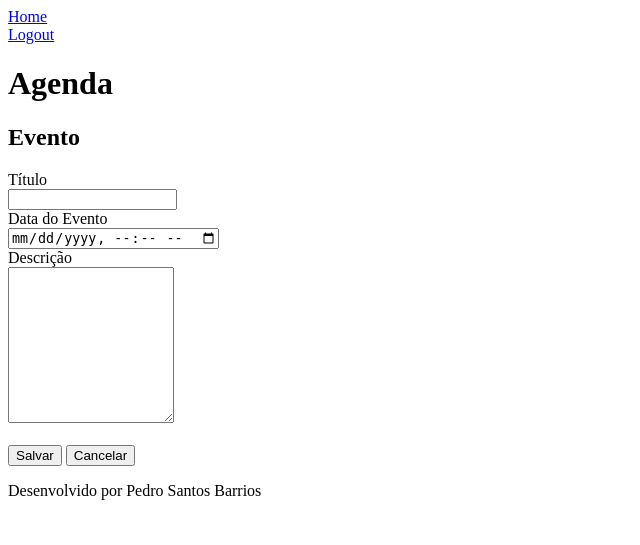
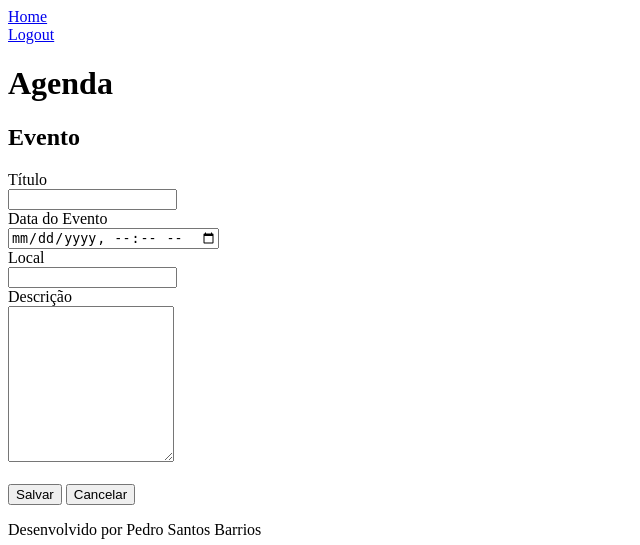
Before and after one commit to devPedro98/django_projeto_dio, a Django app: page /agenda/evento/ in a window 1280 px wide. Shown: the top 545 px of the page, without its empty margins (0-640 px from the left). Run offline with Django 4.2, Linux system fonts and the light colour scheme; the visitor is signed in with stand-in values (Sample User, id 1).

Commit message:
novo campo local e tornado os campos obrigatórios

```diff
--- a/core/models.py
+++ b/core/models.py
@@ -8,6 +8,7 @@ class Evento(models.Model):
     data_evento = models.DateTimeField(verbose_name='Data do Evento')
     data_criacao = models.DateTimeField(auto_now=True)
     usuario = models.ForeignKey(User, on_delete=models.CASCADE)
+    local = models.CharField(max_length=25)
 
     class Meta:
         db_table = 'evento'
--- a/core/templates/core/evento.html
+++ b/core/templates/core/evento.html
@@ -6,15 +6,19 @@
     {% csrf_token %}
     <label>Título</label>
     <br>
-    <input type="text" name="titulo" size="18">
+    <input type="text" name="titulo" size="18" required >
     <br>
     <label>Data do Evento</label>
     <br>
-    <input type="datetime-local" name="data_evento">
+    <input type="datetime-local" name="data_evento" required >
+    <br>
+    <label>Local</label>
+    <br>
+    <input type="text" size="18" name="local" required >
     <br>
     <label for="">Descrição</label>
     <br>
-    <textarea name="descricao" id="" cols="18" rows="10"></textarea>
+    <textarea name="descricao" id="" cols="18" rows="10" required ></textarea>
     <br><br>
     <button type="submit">Salvar</button>
     <a href="/">
--- a/core/views.py
+++ b/core/views.py
@@ -25,9 +25,10 @@ def submit_evento(request):
         titulo = request.POST.get('titulo')
         data_evento = request.POST.get('data_evento')
         descricao = request.POST.get('descricao')
+        local = request.POST.get('local')
         usuario = request.user
         Evento.objects.create(
-            titulo=titulo, data_evento=data_evento, descricao=descricao, usuario=usuario)  # noqa
+            titulo=titulo, data_evento=data_evento, descricao=descricao, usuario=usuario, local=local)  # noqa
     return redirect('/')
 
 
```
Also changed, not shown: core/migrations/0003_evento_local.py (added).
